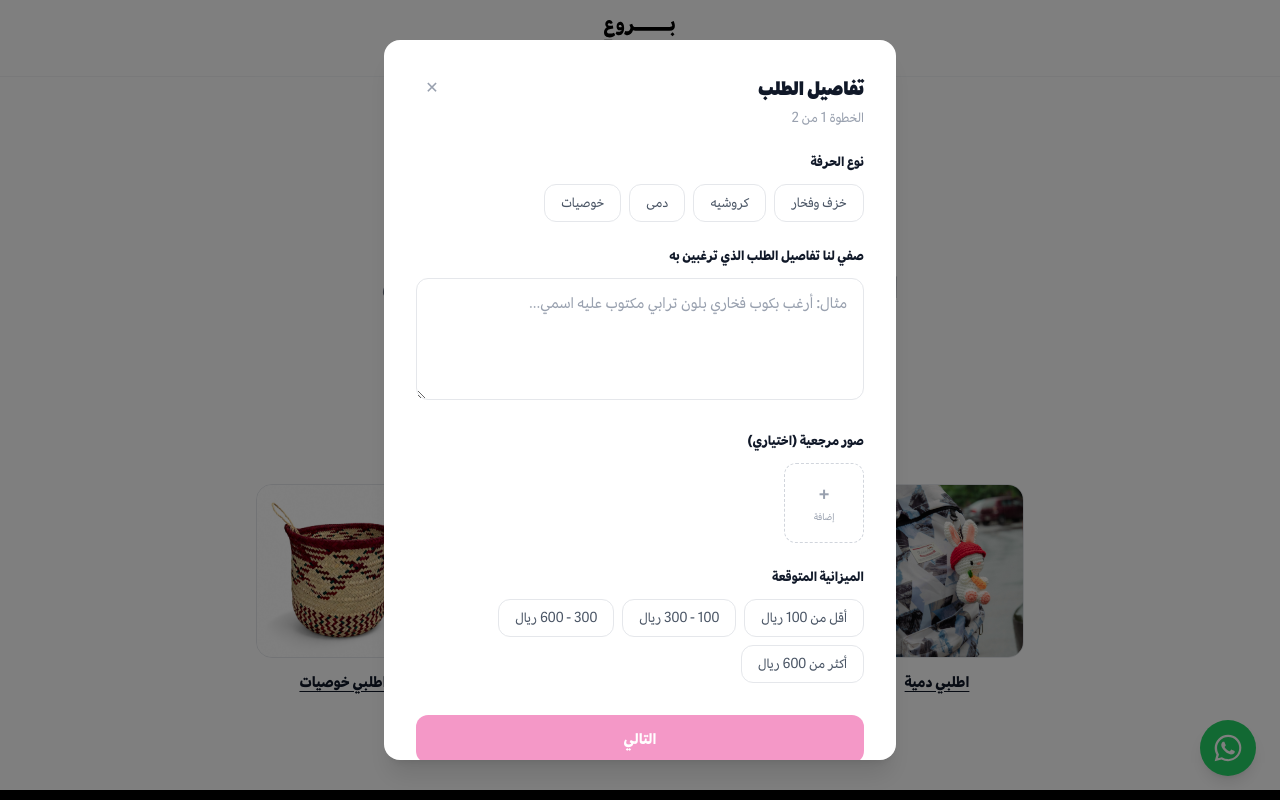
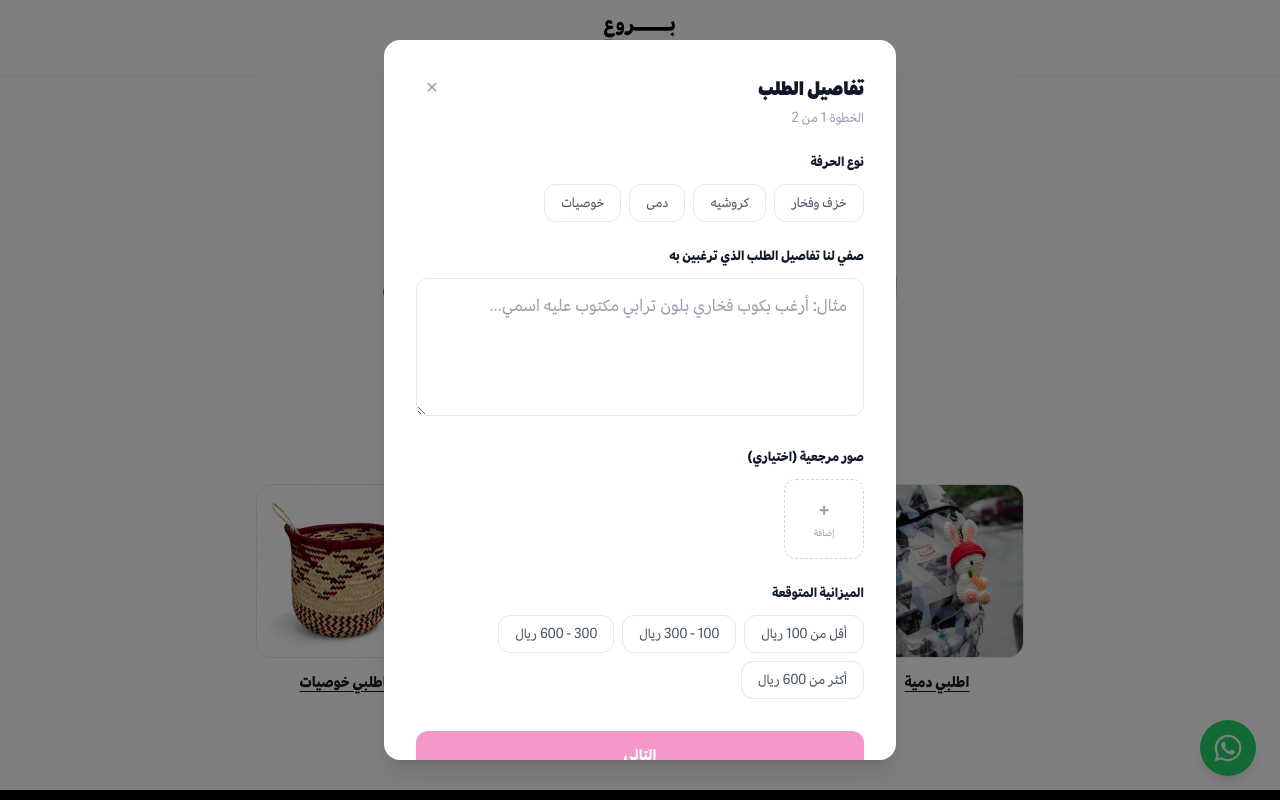
Before and after one commit to its7ame3d/borooa, a Next.js app: page / in a window 1280 px wide. Both pictures are taken after a click on the button "صممي طلبك الآن". Shown: the top 800 px of the page. Built offline with nearby package versions, Linux system fonts and the light colour scheme.

Commit message:
Increase textarea and main content font size to 18px (text-lg)

```diff
--- a/src/app/components/OrderModal.tsx
+++ b/src/app/components/OrderModal.tsx
@@ -143,7 +143,7 @@ export default function OrderModal({ open, initialCraft, onClose }: Props) {
         {submitted ? (
           <div className="flex flex-col items-center py-8 text-center">
             <h2 className="text-2xl font-black text-gray-900">تم استلام طلبك!</h2>
-            <p className="mt-3 text-gray-500">سنتواصل معك قريباً لتأكيد تفاصيل طلبك.</p>
+            <p className="mt-3 text-lg text-gray-500">سنتواصل معك قريباً لتأكيد تفاصيل طلبك.</p>
             <button
               type="button"
               onClick={onClose}
@@ -200,7 +200,7 @@ export default function OrderModal({ open, initialCraft, onClose }: Props) {
                     onChange={(e) => setDetails(e.target.value)}
                     rows={4}
                     placeholder="مثال: أرغب بكوب فخاري بلون ترابي مكتوب عليه اسمي..."
-                    className="w-full rounded-xl border border-gray-200 px-4 py-3 text-right text-base text-gray-900 placeholder:text-gray-400 focus:border-pink-600 focus:outline-none"
+                    className="w-full rounded-xl border border-gray-200 px-4 py-3 text-right text-lg text-gray-900 placeholder:text-gray-400 focus:border-pink-600 focus:outline-none"
                   />
                 </div>
 
```
